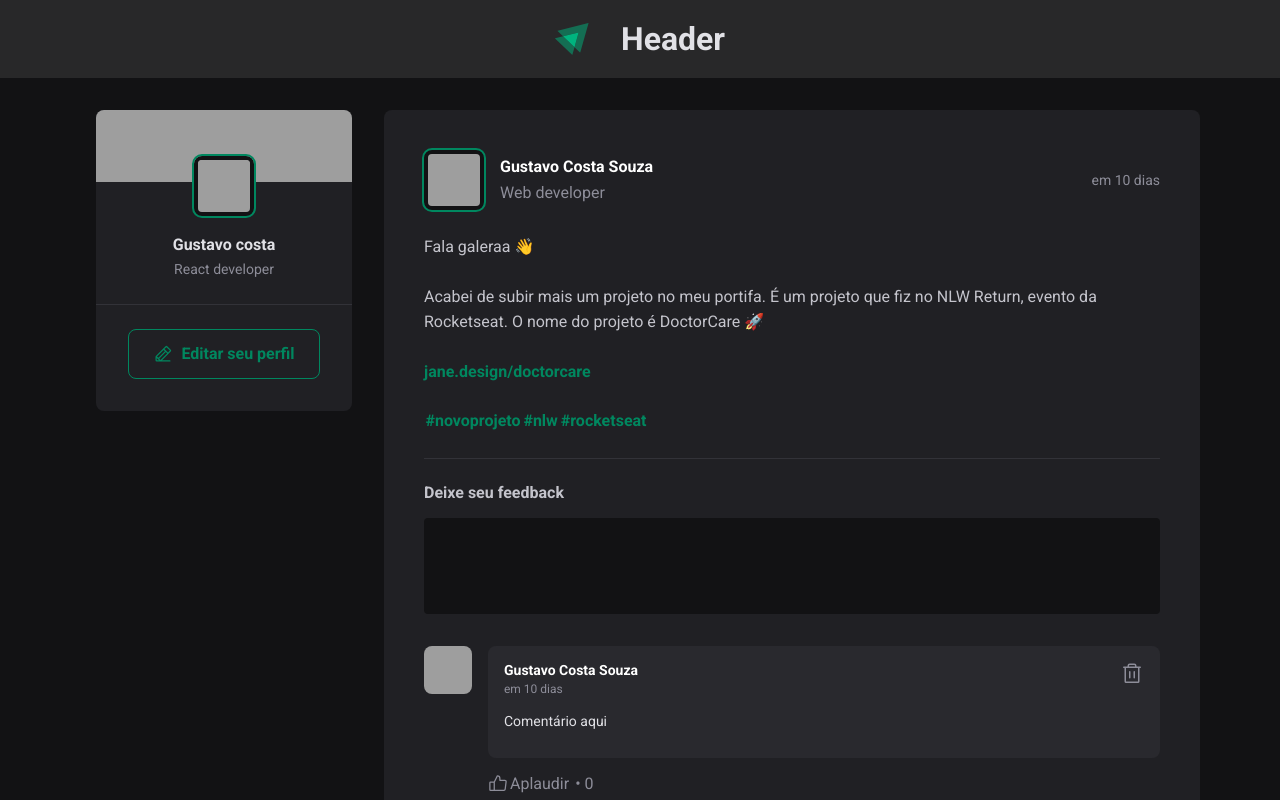
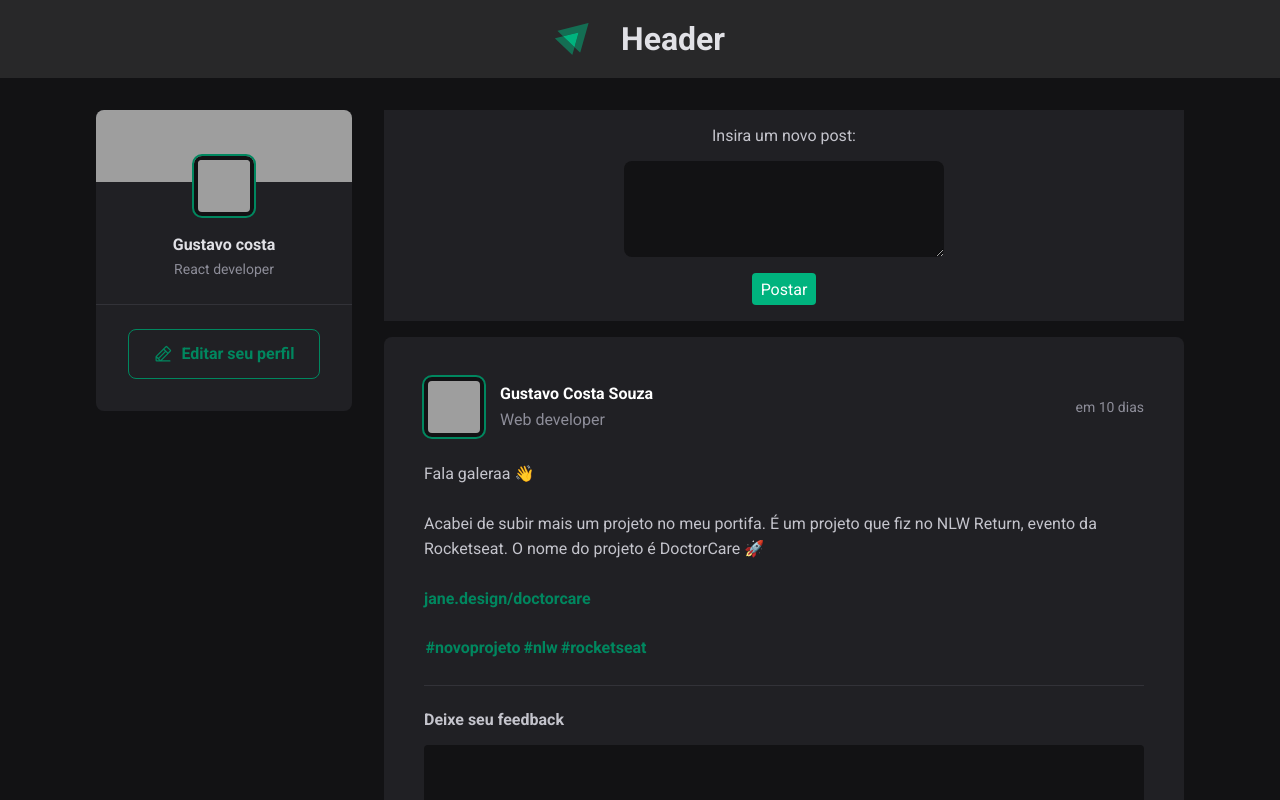
Before and after one commit to gustavobreack3257/projeto-pratico-ignite-feed, a React (Vite) app: page / in a window 1280 px wide. Shown: the top 800 px of the page. Built offline with nearby package versions, Linux system fonts and the light colour scheme; grey boxes are pictures that could not be loaded.

Commit message:
feat: Adding new post

```diff
--- a/src/App.module.css
+++ b/src/App.module.css
@@ -9,13 +9,54 @@
     align-items: flex-start;
 }
 
+.ContainerForm {
+    display: flex;
+    flex-direction: column;
+    align-items: center;
+
+    gap: 1rem;
+    padding: 1rem 0;
+    margin-bottom: 1rem;
+    background-color: var(--gray-800);
+}
+
+.ContainerForm>textarea {
+    height: 6rem;
+    min-width: 20rem;
+
+    color: var(--gray-100);
+    padding: 1rem;
+    font-weight: normal;
+    font-size: small;
+    border: 0;
+    border-radius: 8px;
+    background-color: var(--gray-900);
+}
+
+.ContainerForm>button {
+    height: 2rem;
+    width: 4rem;
+
+    border-radius: 4px;
+    border: 0;
+    color: var(--white);
+    background-color: var(--green-300);
+
+    transition: 0.1s;
+}
+
+.ContainerForm>button:hover {
+    border: 1px solid var(--green-300);
+    background-color: var(--green-500);
+}
+
 @media (max-width: 768px) {
     html {
-        font-size: 87.5%
+        font-size: 87.5%;
     }
 
     .wrapper {
         width: auto;
-        grid-template-columns: 1fr
+        grid-template-columns: 1fr;
     }
 }
--- a/src/App.tsx
+++ b/src/App.tsx
@@ -4,6 +4,7 @@ import { Post, type PostProps } from "./components/Post";
 import styles from "./App.module.css";
 import "./global.css";
 import { Sidebar } from "./components/Sidebar";
+import { useState } from "react";
 
 const post: PostProps[] = [
   {
@@ -46,6 +47,34 @@ const post: PostProps[] = [
   },
 ];
 export function App() {
+  const [posts, setPosts] = useState<PostProps[]>(post);
+  const [newPost, setNewPost] = useState("");
+
+  function handleAddPost(event: React.ChangeEvent<HTMLFormElement>) {
+    event.preventDefault();
+    setPosts([
+      ...posts,
+      {
+        id: crypto.randomUUID(),
+        author: {
+          avatarUrl: "https://github.com/gustavobreack3257.png",
+          name: "Gustavo Costa Souza",
+          role: "Web developer",
+        },
+        content: [
+          { type: "paragraph", content: newPost, id: crypto.randomUUID() },
+        ],
+        publishAt: new Date("2026-04-29 09:15:00"),
+      },
+    ]);
+    setNewPost("");
+  }
+
+  function handleNewPostChange(event: React.ChangeEvent<HTMLTextAreaElement>) {
+    event.target.setCustomValidity("");
+    setNewPost(event.target.value);
+  }
+
   return (
     <div>
       <Header />
@@ -54,7 +83,13 @@ export function App() {
         <Sidebar />
 
         <main>
-          {post.map((post) => {
+          <form onSubmit={handleAddPost} className={styles.ContainerForm}>
+            <label htmlFor="">Insira um novo post:</label>
+
+            <textarea value={newPost} onChange={handleNewPostChange} />
+            <button type="submit">Postar</button>
+          </form>
+          {posts.map((post) => {
             return (
               <Post
                 key={post.id}
--- a/src/components/Post.tsx
+++ b/src/components/Post.tsx
@@ -37,13 +37,13 @@ export function Post({ id, author, content, publishAt }: PostProps) {
     locale: ptBR,
     addSuffix: true,
   });
-  const [comments, setComment] = useState(["Comentário aqui"]);
+  const [comments, setComment] = useState([]);
 
   const commentsNow = new Date("2026-04-29 09:15:00");
 
   const [newComment, setNewComment] = useState("");
 
-  function handleAddComment(event: React.FormEvent) {
+  function handleAddComment(event: React.ChangeEvent<HTMLFormElement>) {
     event.preventDefault();
     setComment([...comments, newComment]);
     setNewComment("");
```
